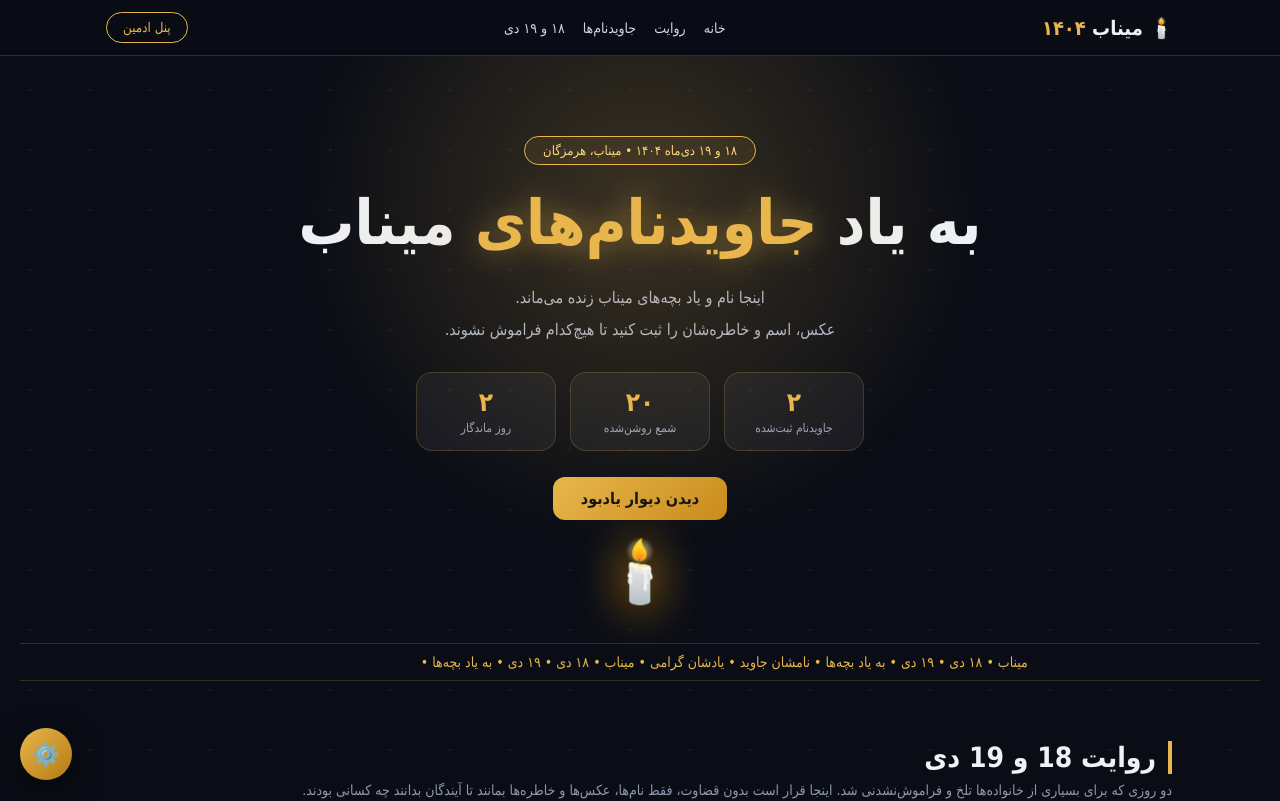
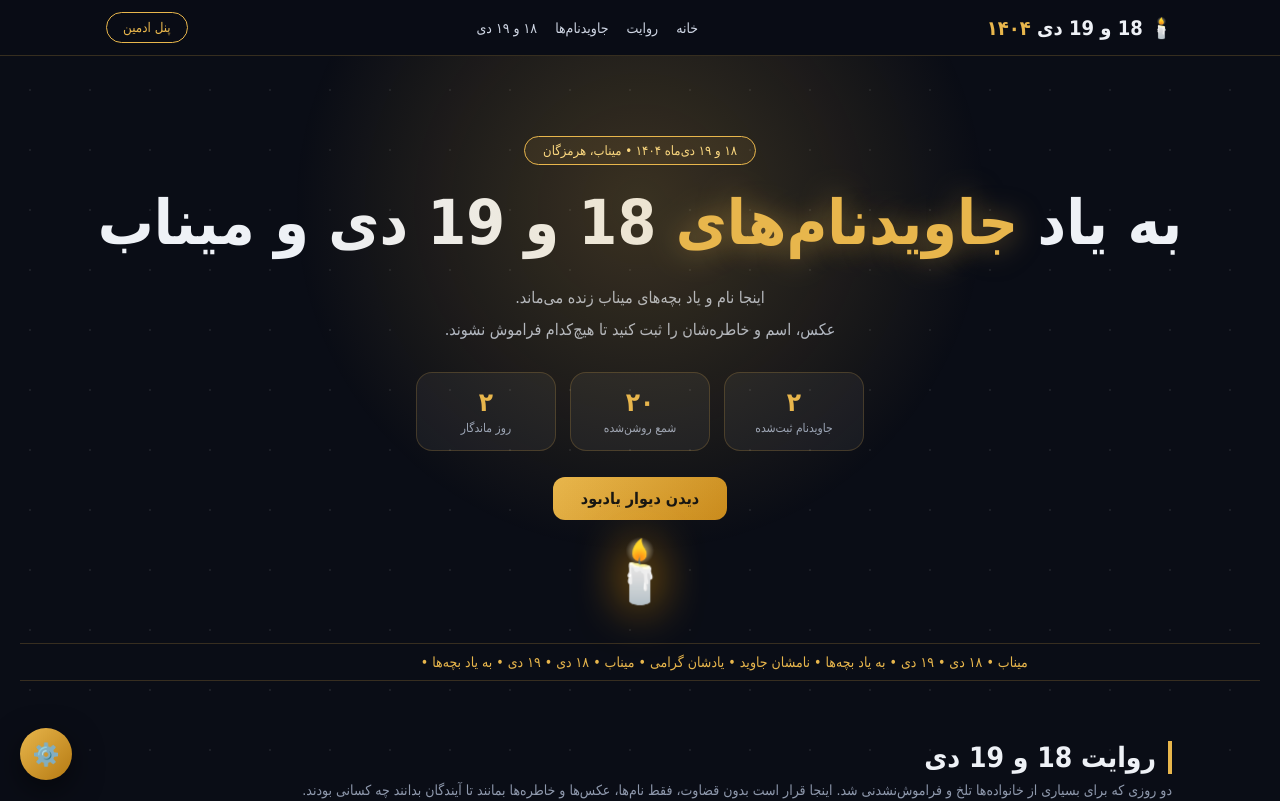
Before and after one commit to 021-site/18-19, a plain HTML site: page index.html in a window 1280 px wide. Shown: the top 801 px of the page. Drawn offline with Linux system fonts and the light colour scheme; a small style sheet from the web is missing.

Commit message:
Update index.html

```diff
--- a/index.html
+++ b/index.html
@@ -11,7 +11,7 @@
 <div class="stars"></div>
 <nav class="nav">
 <div class="nav-inner">
-<div class="logo">🕯️ میناب <span>۱۴۰۴</span></div>
+<div class="logo">🕯️ 18 و 19 دی <span>۱۴۰۴</span></div>
 <div class="nav-links">
 <a href="#home">خانه</a>
 <a href="#story">روایت</a>
@@ -25,7 +25,7 @@
 <div class="hero-glow"></div>
 <div class="hero-content">
 <div class="date-badge">۱۸ و ۱۹ دی‌ماه ۱۴۰۴ • میناب، هرمزگان</div>
-<h1>به یاد <span class="gold">جاویدنام‌های</span> میناب</h1>
+<h1>به یاد <span class="gold">جاویدنام‌های</span> 18 و 19 دی و میناب</h1>
 <p class="hero-sub">اینجا نام و یاد بچه‌های میناب زنده می‌ماند.<br>عکس، اسم و خاطره‌شان را ثبت کنید تا هیچ‌کدام فراموش نشوند.</p>
 <div class="hero-stats">
 <div class="stat"><b id="statCount">۰</b><span>جاویدنام ثبت‌شده</span></div>
```
